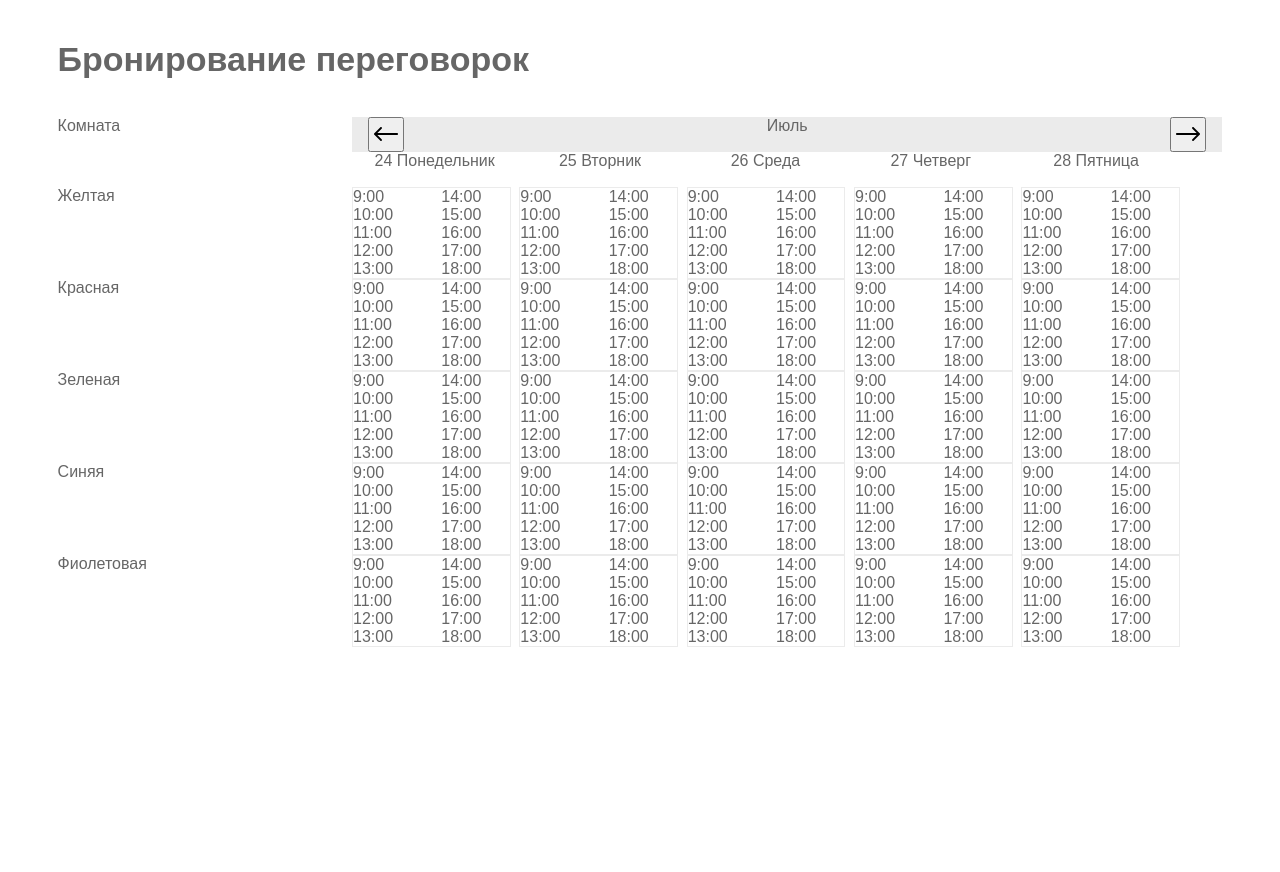
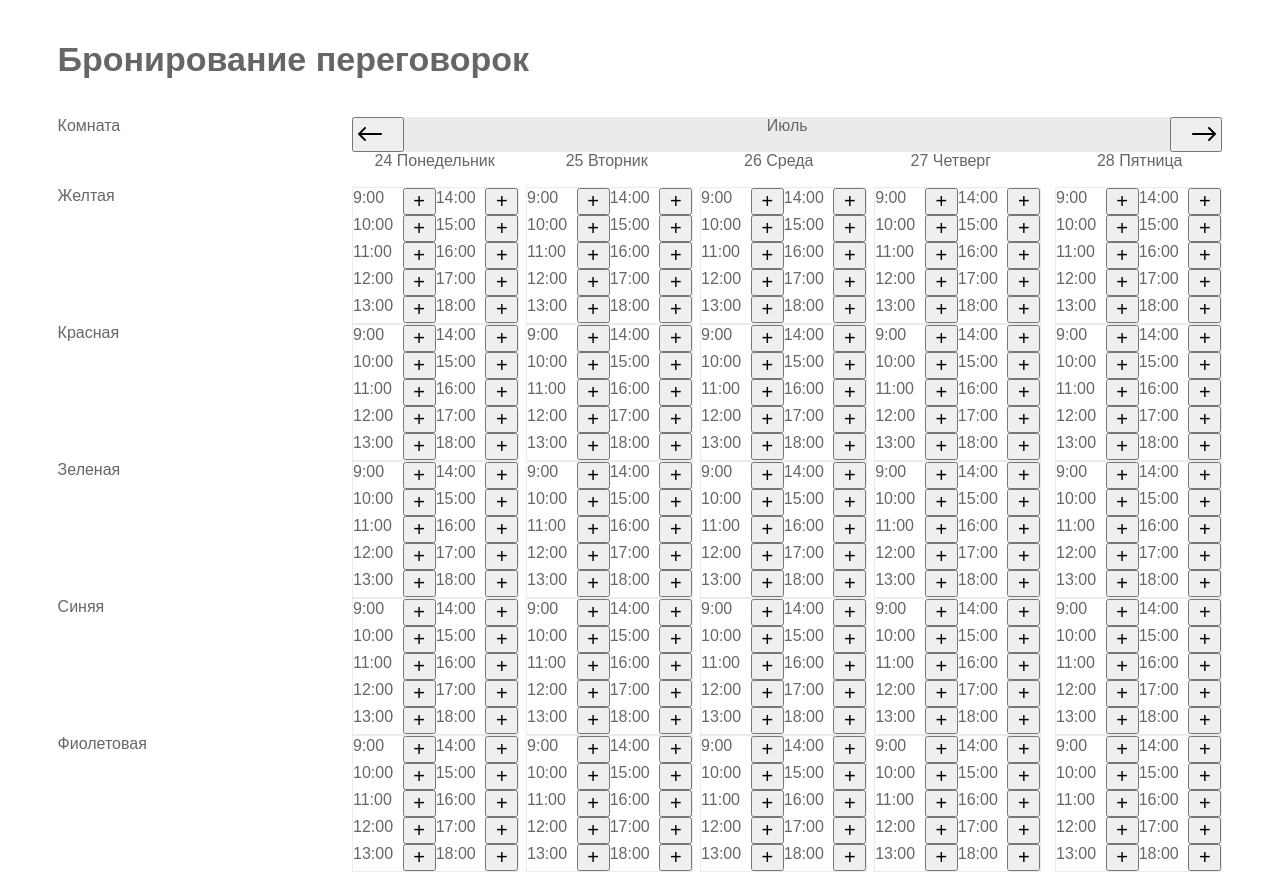
Before and after one commit to keepYourHairOn/room_booking, a React (Create React App) app: page / in a window 1280 px wide. Shown: the top 872 px of the page. Before the commit the page ends 800 px from the top, so only its background shows below. Built offline with nearby package versions, Linux system fonts and the light colour scheme.

Commit message:
Added buttons for booking.

```diff
--- a/src/App.css
+++ b/src/App.css
@@ -65,6 +65,20 @@ body{
     float: left;
 }
 
+.day {
+    width: 19%;
+    text-align: center;
+    height: 35px;
+}
+
+.day:nth-child(-n+4) {
+    margin-right: 0.77%;
+}
+
+.month-header .row .week-days .day:nth-last-child(1) {
+    float: right;
+}
+
 .week-days {
     width: 100%;
 }
@@ -96,18 +110,22 @@ body{
 }
 
 .bookingWeek .bookingDay:nth-child(-n+4) {
-    margin-right: 1%;
+    margin-right: 0.77%;
+}
+
+.bookingWeek .bookingDay:nth-last-child(1) {
+    float: right;
 }
 
 .bookingDay {
-    width: 18%;
+    width: 19%;
     height: 100%;
     column-count: 2;
-    column-gap: 20px;
     -moz-column-count: 2;
-    -moz-column-gap: 20px;
     -webkit-column-count: 2;
-    -webkit-column-gap: 20px;
+    -webkit-column-gap: 0px;
+    -moz-column-gap: 0px;
+    column-gap: 0px;
     border: 1px solid #ebebeb;
 }
 
@@ -131,7 +149,11 @@ body{
     width: 100%;
 }
 
-.month-header .row *{
+.month-header .row > *{
+    float: left;
+}
+
+.month-header .row .week-days *{
     float: left;
 }
 
@@ -150,17 +172,33 @@ body{
 }
 
 .left-button > button {
-    margin-left: 30%;
     height: 35px;
+    width: 100%
 }
 
-.right-button >button {
-    margin-right: 30%;
-    height: 35px;
+.left-button > button > img{
+    max-width: 100%;
+    float: left;
 }
 
-.day {
-    width: 19%;
-    text-align: center;
+.right-button > button {
     height: 35px;
+    width: 100%
 }
+
+.right-button > button > img {
+    max-width: 100%;
+    float: right;
+}
+
+.bookingButton {
+    width: 40%;
+    float: right;
+}
+
+.bookingButton .plus {
+    height: 100%;
+    width: 100%;
+    font-size: 20px;
+    font-family: Arial;
+}
--- a/src/components/WeeklyCalendar.js
+++ b/src/components/WeeklyCalendar.js
@@ -4,6 +4,7 @@
 import React, { Component } from 'react';
 import arrow_LEFT from "../arrow_LEFT.png";
 import arrow_right from "../arrow_right.png";
+import plus_sign_icon from "../plus_sign_icon.png";
 import '../App.css';
 
 const MONTH = ["Январь", "Февраль", "Март", "Апрель", "Май", "Июнь", "Июль", "Август",
@@ -141,7 +142,10 @@ class WeeklyCalendar extends Component {
             for (let j = 0; j < week.length; j++){
                 day = [];
                 for(let k = 0; k < TIME_PERIODS.length; k++){
-                    day.push(<Cell key={week[j].toString().concat(k)} className="timePeriod">{TIME_PERIODS[k].time}</Cell>);
+                    day.push(<Cell key={week[j].toString().concat(k)} className="timePeriod">
+                        <span>{TIME_PERIODS[k].time}</span>
+                        <button className="bookingButton"><span className="plus">+</span></button>
+                    </Cell>);
                 }
                 tmp.push(<Cell className="bookingDay">{day}</Cell>);
             }
```
Also changed, not shown: src/plus_sign_icon.png (added).
